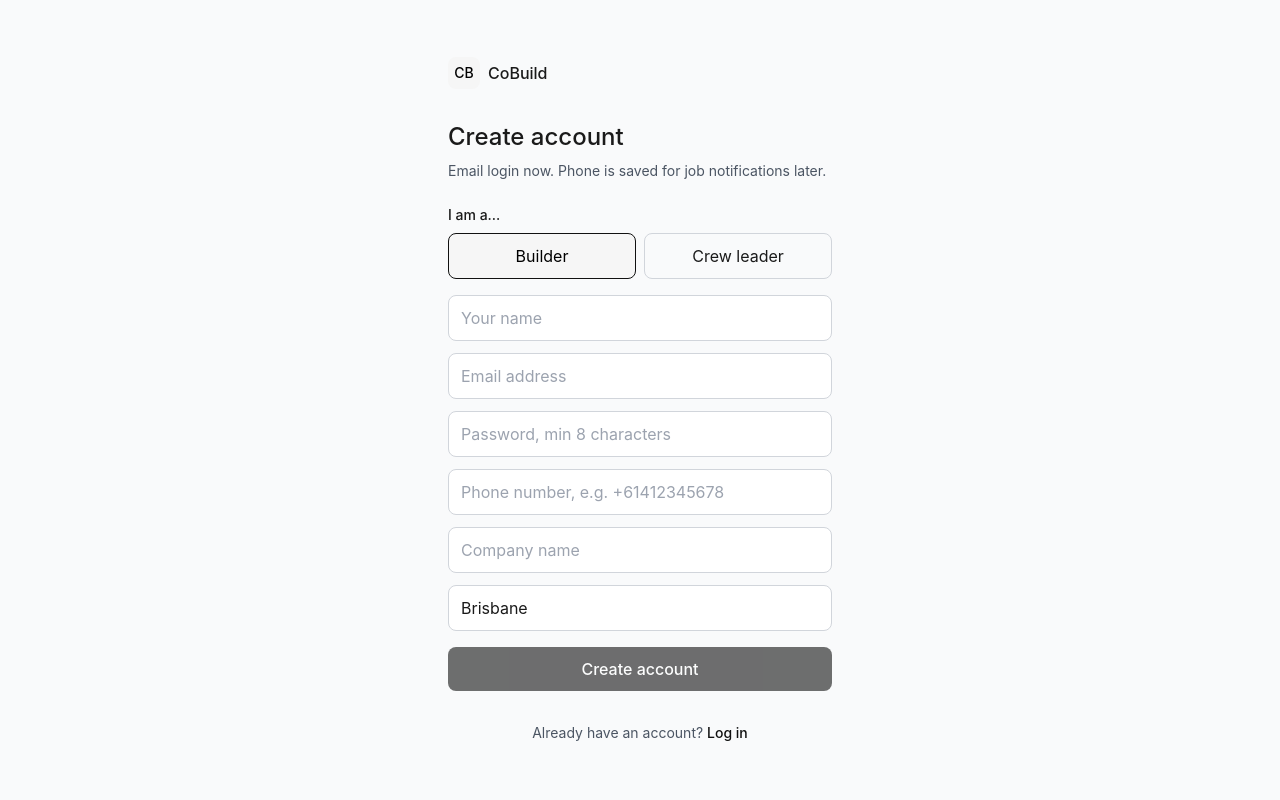
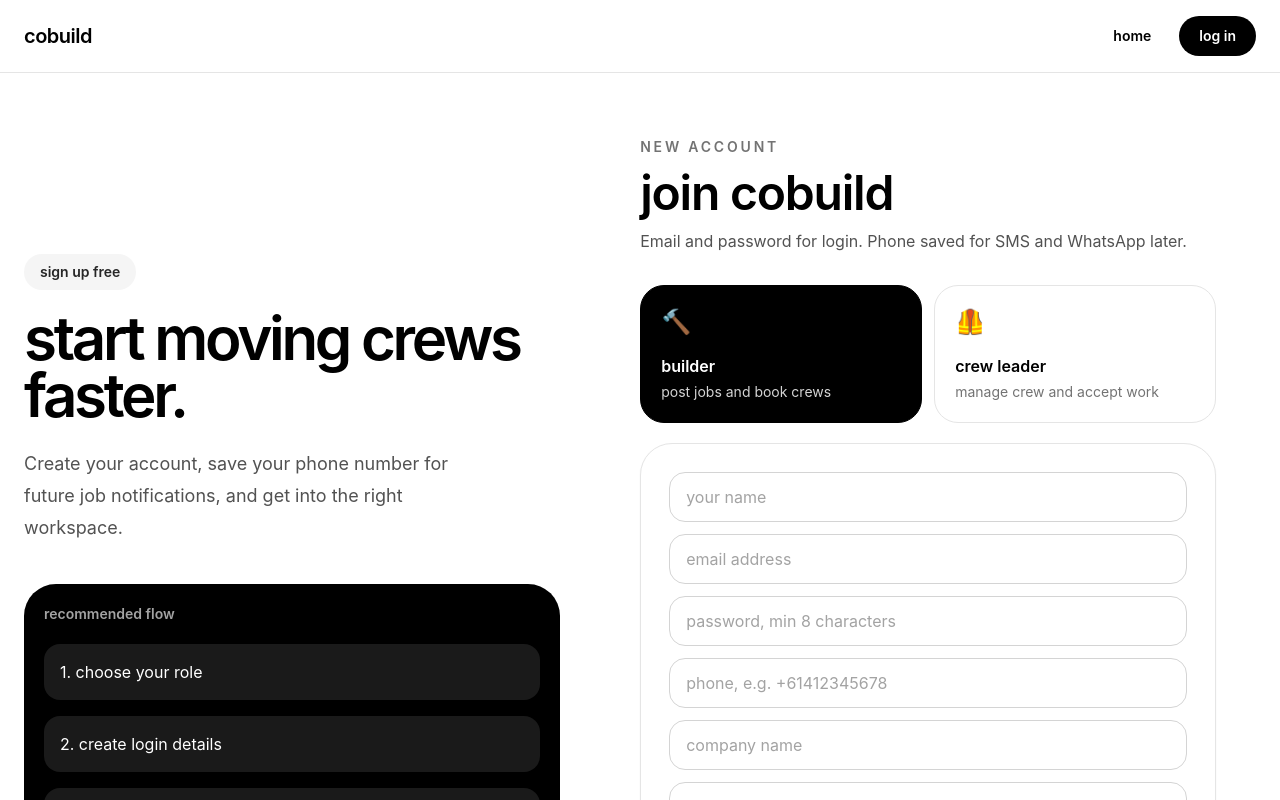
Before and after one commit to bajixy/cobuild, a Next.js app: page /signup in a window 1280 px wide. Shown: the top 800 px of the page. Built offline with nearby package versions, Linux system fonts and the light colour scheme; no server answers.

Commit message:
Restyle signup page with minimal monochrome design

```diff
--- a/app/signup/page.tsx
+++ b/app/signup/page.tsx
@@ -60,7 +60,6 @@ export default function SignupPage() {
       return;
     }
 
-    // Ensure the profile has phone/email metadata immediately.
     await supabase
       .from('profiles')
       .update({ phone: cleanPhone, email: cleanEmail, full_name: fullName.trim(), role })
@@ -79,108 +78,98 @@ export default function SignupPage() {
     router.push(role === 'crew_leader' ? '/cl/dashboard' : '/b/dashboard');
   }
 
+  const inputClass = 'w-full rounded-2xl border border-neutral-300 bg-white px-4 py-3 text-base outline-none transition placeholder:text-neutral-400 focus:border-black';
+
   return (
-    <div className="min-h-screen flex items-center justify-center p-6">
-      <div className="w-full max-w-sm">
-        <Link href="/" className="block mb-8">
-          <div className="flex items-center gap-2">
-            <div className="w-8 h-8 rounded-lg bg-brand-50 flex items-center justify-center text-brand-800 font-medium text-sm">CB</div>
-            <span className="font-medium">CoBuild</span>
+    <div className="min-h-screen bg-white text-black">
+      <header className="border-b border-neutral-200">
+        <div className="mx-auto flex max-w-7xl items-center justify-between px-6 py-4">
+          <Link href="/" className="text-xl font-semibold tracking-tight">cobuild</Link>
+          <div className="flex items-center gap-3 text-sm font-semibold">
+            <Link href="/" className="hidden rounded-full px-4 py-2 hover:bg-neutral-100 sm:block">home</Link>
+            <Link href="/login" className="rounded-full bg-black px-5 py-2.5 text-white hover:bg-neutral-800">log in</Link>
           </div>
-        </Link>
+        </div>
+      </header>
 
-        <h1 className="text-2xl font-medium mb-2">Create account</h1>
-        <p className="text-sm text-gray-600 mb-6">Email login now. Phone is saved for job notifications later.</p>
+      <main className="mx-auto grid min-h-[calc(100vh-73px)] max-w-7xl gap-10 px-6 py-10 lg:grid-cols-[0.9fr_1.1fr] lg:items-center lg:py-16">
+        <section className="hidden lg:block">
+          <p className="mb-5 inline-flex rounded-full bg-neutral-100 px-4 py-2 text-sm font-semibold text-neutral-800">sign up free</p>
+          <h1 className="max-w-xl text-6xl font-semibold leading-[0.95] tracking-[-0.055em]">
+            start moving crews faster.
+          </h1>
+          <p className="mt-6 max-w-md text-lg leading-8 text-neutral-600">
+            Create your account, save your phone number for future job notifications, and get into the right workspace.
+          </p>
+          <div className="mt-10 rounded-[2rem] bg-black p-5 text-white">
+            <p className="text-sm font-semibold text-neutral-400">recommended flow</p>
+            <div className="mt-5 space-y-4">
+              <div className="rounded-2xl bg-white/10 p-4">1. choose your role</div>
+              <div className="rounded-2xl bg-white/10 p-4">2. create login details</div>
+              <div className="rounded-2xl bg-white/10 p-4">3. enter dashboard</div>
+            </div>
+          </div>
+        </section>
 
-        <div className="mb-4">
-          <label className="block text-sm font-medium mb-2">I am a...</label>
-          <div className="grid grid-cols-2 gap-2">
+        <section className="mx-auto w-full max-w-xl">
+          <div className="mb-8">
+            <p className="text-sm font-semibold uppercase tracking-[0.2em] text-neutral-500">new account</p>
+            <h2 className="mt-3 text-4xl font-semibold tracking-tight sm:text-5xl">join cobuild</h2>
+            <p className="mt-3 text-neutral-600">Email and password for login. Phone saved for SMS and WhatsApp later.</p>
+          </div>
+
+          <div className="mb-5 grid gap-3 sm:grid-cols-2">
             <button
               type="button"
               onClick={() => setRole('builder')}
-              className={`py-2.5 rounded-lg border ${role === 'builder' ? 'border-brand-600 bg-brand-50 text-brand-800' : 'border-gray-300'}`}
+              className={`rounded-[1.5rem] border p-5 text-left transition ${role === 'builder' ? 'border-black bg-black text-white' : 'border-neutral-200 bg-white hover:border-black'}`}
             >
-              Builder
+              <div className="text-2xl">🔨</div>
+              <div className="mt-4 font-semibold">builder</div>
+              <p className={`mt-1 text-sm ${role === 'builder' ? 'text-neutral-300' : 'text-neutral-500'}`}>post jobs and book crews</p>
             </button>
             <button
               type="button"
               onClick={() => setRole('crew_leader')}
-              className={`py-2.5 rounded-lg border ${role === 'crew_leader' ? 'border-brand-600 bg-brand-50 text-brand-800' : 'border-gray-300'}`}
+              className={`rounded-[1.5rem] border p-5 text-left transition ${role === 'crew_leader' ? 'border-black bg-black text-white' : 'border-neutral-200 bg-white hover:border-black'}`}
             >
-              Crew leader
+              <div className="text-2xl">🦺</div>
+              <div className="mt-4 font-semibold">crew leader</div>
+              <p className={`mt-1 text-sm ${role === 'crew_leader' ? 'text-neutral-300' : 'text-neutral-500'}`}>manage crew and accept work</p>
             </button>
           </div>
-        </div>
 
-        <input
-          type="text"
-          value={fullName}
-          onChange={(e) => setFullName(e.target.value)}
-          placeholder="Your name"
-          autoComplete="name"
-          className="w-full px-3 py-2.5 border border-gray-300 rounded-lg focus:outline-none focus:border-brand-600 mb-3"
-        />
-
-        <input
-          type="email"
-          value={email}
-          onChange={(e) => setEmail(e.target.value)}
-          placeholder="Email address"
-          autoComplete="email"
-          className="w-full px-3 py-2.5 border border-gray-300 rounded-lg focus:outline-none focus:border-brand-600 mb-3"
-        />
-
-        <input
-          type="password"
-          value={password}
-          onChange={(e) => setPassword(e.target.value)}
-          placeholder="Password, min 8 characters"
-          autoComplete="new-password"
-          className="w-full px-3 py-2.5 border border-gray-300 rounded-lg focus:outline-none focus:border-brand-600 mb-3"
-        />
-
-        <input
-          type="tel"
-          value={phone}
-          onChange={(e) => setPhone(e.target.value)}
-          placeholder="Phone number, e.g. +61412345678"
-          autoComplete="tel"
-          className="w-full px-3 py-2.5 border border-gray-300 rounded-lg focus:outline-none focus:border-brand-600 mb-3"
-        />
+          <div className="rounded-[2rem] border border-neutral-200 bg-white p-5 shadow-sm sm:p-7">
+            <div className="grid gap-3">
+              <input type="text" value={fullName} onChange={(e) => setFullName(e.target.value)} placeholder="your name" autoComplete="name" className={inputClass} />
+              <input type="email" value={email} onChange={(e) => setEmail(e.target.value)} placeholder="email address" autoComplete="email" className={inputClass} />
+              <input type="password" value={password} onChange={(e) => setPassword(e.target.value)} placeholder="password, min 8 characters" autoComplete="new-password" className={inputClass} />
+              <input type="tel" value={phone} onChange={(e) => setPhone(e.target.value)} placeholder="phone, e.g. +61412345678" autoComplete="tel" className={inputClass} />
 
               {role === 'builder' && (
                 <>
-            <input
-              type="text"
-              value={orgName}
-              onChange={(e) => setOrgName(e.target.value)}
-              placeholder="Company name"
-              className="w-full px-3 py-2.5 border border-gray-300 rounded-lg focus:outline-none focus:border-brand-600 mb-3"
-            />
-            <input
-              type="text"
-              value={city}
-              onChange={(e) => setCity(e.target.value)}
-              placeholder="City"
-              className="w-full px-3 py-2.5 border border-gray-300 rounded-lg focus:outline-none focus:border-brand-600 mb-4"
-            />
+                  <input type="text" value={orgName} onChange={(e) => setOrgName(e.target.value)} placeholder="company name" className={inputClass} />
+                  <input type="text" value={city} onChange={(e) => setCity(e.target.value)} placeholder="city" className={inputClass} />
                 </>
               )}
+            </div>
 
-        {error && <p className="text-sm text-red-600 mb-4">{error}</p>}
+            {error && <p className="mt-4 rounded-2xl bg-red-50 px-4 py-3 text-sm text-red-700">{error}</p>}
 
             <button
               onClick={startSignup}
               disabled={loading || !fullName || !email || !password || !phone || (role === 'builder' && !orgName)}
-          className="w-full bg-brand-600 text-white py-2.5 rounded-lg font-medium hover:bg-brand-800 disabled:opacity-60 disabled:cursor-not-allowed"
+              className="mt-5 w-full rounded-full bg-black px-6 py-4 font-semibold text-white transition hover:bg-neutral-800 disabled:opacity-50"
             >
-          {loading ? 'Creating account...' : 'Create account'}
+              {loading ? 'creating account...' : 'create account'}
             </button>
 
-        <div className="mt-8 text-center text-sm text-gray-600">
-          Already have an account? <Link href="/login" className="text-brand-600 font-medium">Log in</Link>
+            <p className="mt-6 text-center text-sm text-neutral-600">
+              already have an account? <Link href="/login" className="font-semibold text-black underline underline-offset-4">log in</Link>
+            </p>
           </div>
-      </div>
+        </section>
+      </main>
     </div>
   );
 }
```
Lines whose indentation alone changed are shown as unchanged.
